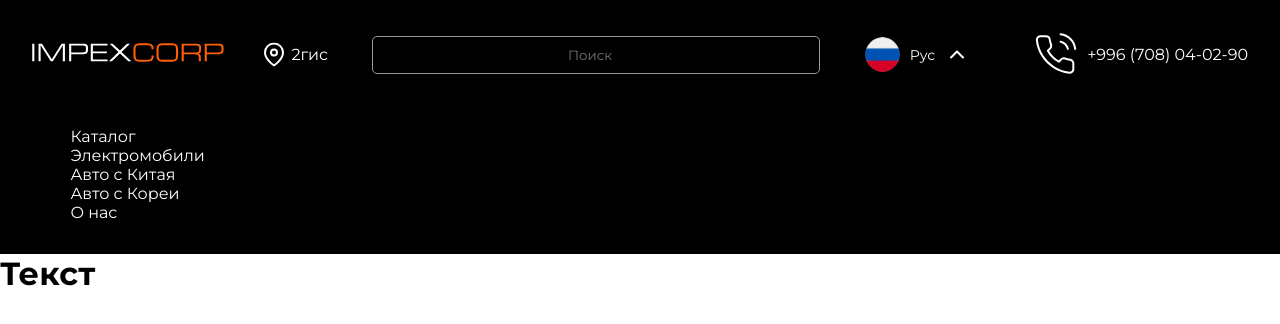
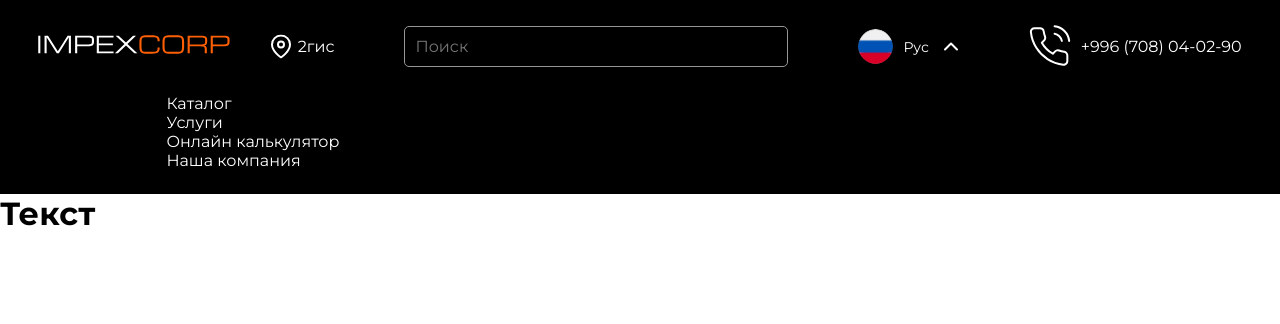
Before and after one commit to azam2802/ImpexCorp, a React (Vite) app: page / in a window 1280 px wide. Shown: the top 324 px of the page. Built offline with nearby package versions, Linux system fonts and the light colour scheme.

Commit message:
add: some styles

```diff
--- a/src/assets/styles/components/HeaderNavbar.module.scss
+++ b/src/assets/styles/components/HeaderNavbar.module.scss
@@ -2,7 +2,7 @@
 
 
 .HeaderNav{
-    padding: 50px 3vw 0 3vw;
+    padding: 25px 10vw 0 10vw;
 }
 
 .row{
--- a/src/assets/styles/layout/Header.module.scss
+++ b/src/assets/styles/layout/Header.module.scss
@@ -1,6 +1,6 @@
 header {
   background-color: #000;
-  padding: 4vh;
+  padding:3vh 3vw ;
   color: #fff;
   font-size: 20px;
   font-family: Montserrat;
@@ -22,15 +22,14 @@ header {
     align-items: center;
     justify-content: space-between;
     input {
-      width: 35vw;
-      text-align: center;
+      width: 30vw;
       padding: 10px 10px;
       background-color: transparent;
       border: 1px solid #969696;
       border-radius: 5px;
       color: #fff;
       font-family: Montserrat;
-
+      font-size: 16px;
       @media screen and (max-width: 1024px) {
         width: 20vw;
       }
--- a/src/components/HeaderNavbar/Navbar.jsx
+++ b/src/components/HeaderNavbar/Navbar.jsx
@@ -10,17 +10,15 @@ const Navbar = () => {
           <Link to='/'>Каталог</Link>
         </div>
         <div>
-          <Link to='/'>Электромобили</Link>
+          <Link to='/'>Услуги</Link>
         </div>
         <div>
-          <Link to='/'>Авто с Китая</Link>
+          <Link to='/'>Онлайн калькулятор</Link>
         </div>
         <div>
-          <Link to='/'>Авто с Кореи</Link>
+          <Link to='/'>Наша компания</Link>
         </div>
-        <div>
-          <Link to='/'>О нас</Link>
-        </div>
+
       </div>
     </nav>
   )
```
